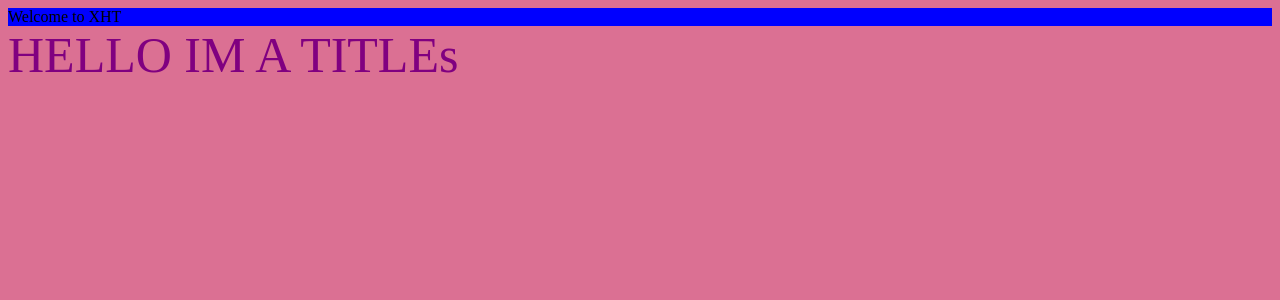
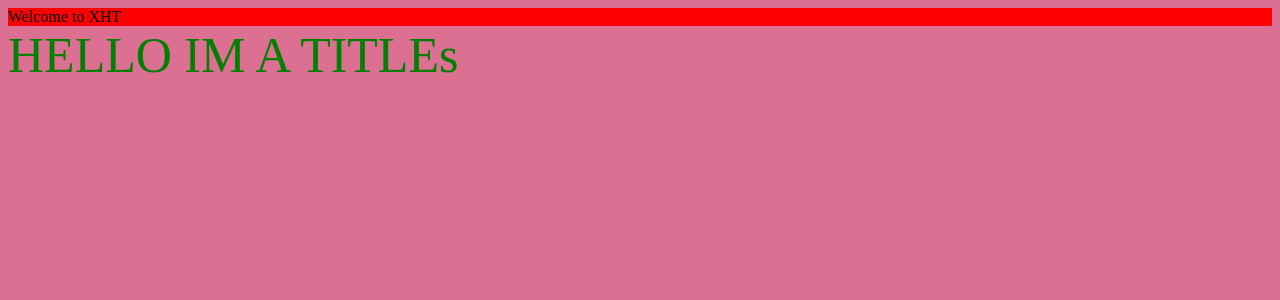
Before and after one commit to Extreme-High-Tradding/XHT_FRONTEND, a React app: page / in a window 1280 px wide. Shown: the top 300 px of the page. Built offline with nearby package versions, Linux system fonts and the light colour scheme.

Commit message:
add changge

```diff
--- a/src/App.css
+++ b/src/App.css
@@ -3,10 +3,10 @@
 }
 
 .app {
-  background: blue;
+  background: red;
 }
 
 .title{
-  color: purple;
+  color: green;
   font-size: 50px;
 }
```
